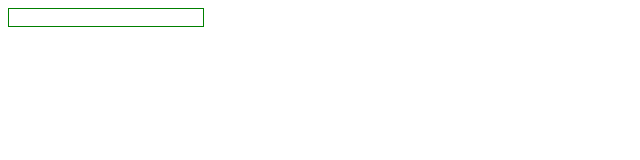
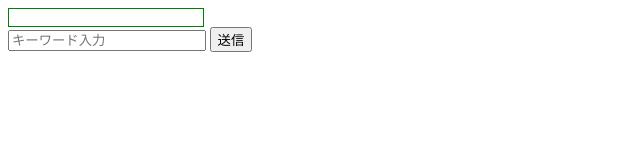
Before and after one commit to kensiiwasaki/html-css-learn, a plain HTML site: page index.html in a window 1280 px wide. Shown: the whole page, without its empty margins (0-640 px from the left). Drawn offline with Linux system fonts and the light colour scheme.

Commit message:
modify: inputの準備

```diff
--- a/index.html
+++ b/index.html
@@ -9,5 +9,10 @@
 </head>
 <body>
     <input type="number" min="1" max="5">
+
+    <div class="layout">
+        <input class="btn_display" type="text" placeholder="キーワード入力">
+        <button class="btn_display_btn">送信</button>
+    </div>
 </body>
 </html>
```
